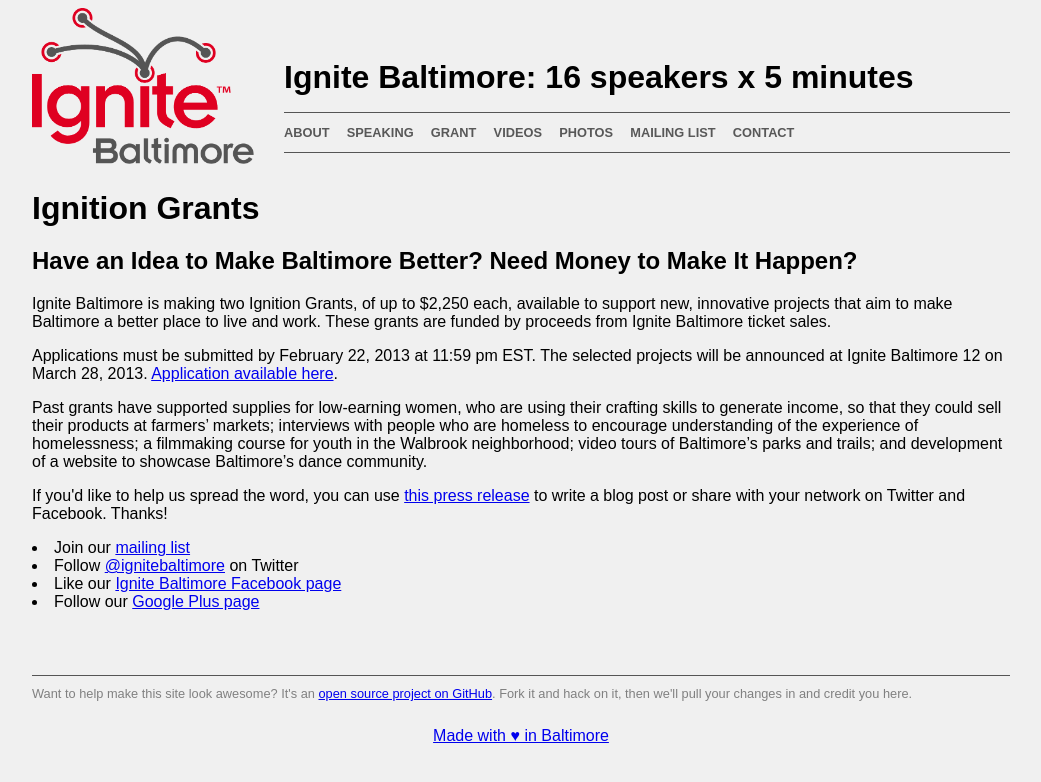
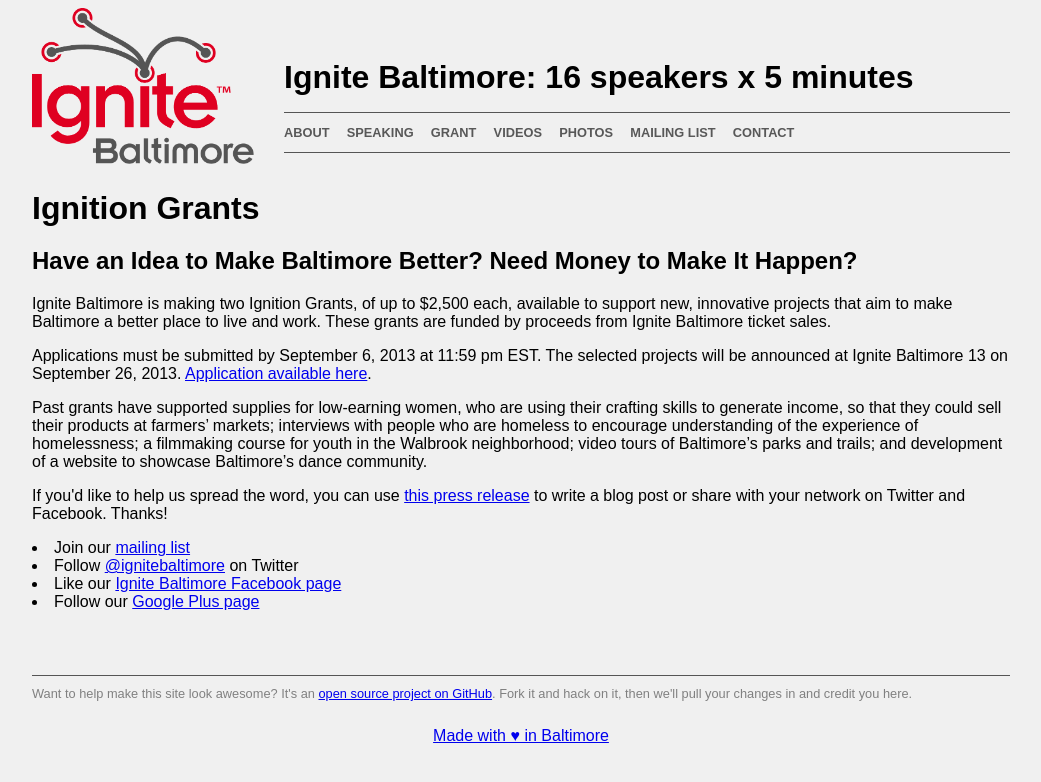
Before and after one commit to ignitebaltimore/ignitebaltimore.github.com, a Jekyll site: the page built from grant.html, in a window 1280 px wide. Shown: the top 782 px of the page, without its empty margins (119-1160 px from the left). Built offline with Jekyll 4.4.1, drawn with Linux system fonts in a browser that asks for light colours.

Commit message:
Update grant.html

```diff
--- a/grant.html
+++ b/grant.html
@@ -8,11 +8,9 @@
 <h2 class="row">Have an Idea to Make Baltimore Better? Need Money to Make It Happen?</h2>
 
 <div class="row">
-  <p>Ignite Baltimore is making two Ignition Grants, of up to $2,250 each, available to support new, innovative projects that aim to make Baltimore a better place to live and work. These grants are funded by proceeds from Ignite Baltimore ticket sales.</p>
+  <p>Ignite Baltimore is making two Ignition Grants, of up to $2,500 each, available to support new, innovative projects that aim to make Baltimore a better place to live and work. These grants are funded by proceeds from Ignite Baltimore ticket sales.</p>
 
-  <p>Applications must be submitted by February 22, 2013 at 11:59 pm EST. The
-  selected projects will be announced at Ignite Baltimore 12 on March 28,
-  2013.
+  <p>Applications must be submitted by September 6, 2013 at 11:59 pm EST. The selected projects will be announced at Ignite Baltimore 13 on September 26, 2013.
   <a href="https://docs.google.com/document/d/14u1dJ3HESYNcWDnYyPTIx_Htb15LWxsvKWSC2sscmgY/edit">Application available here</a>.</p>
 
   <p>Past grants have supported supplies for low-earning women, who are using their crafting skills to generate income, so that they could sell their products at farmers’ markets; interviews with people who are homeless to encourage understanding of the experience of homelessness; a filmmaking course for youth in the Walbrook neighborhood; video tours of Baltimore’s parks and trails; and development of a website to showcase Baltimore’s dance community.</p>
```
